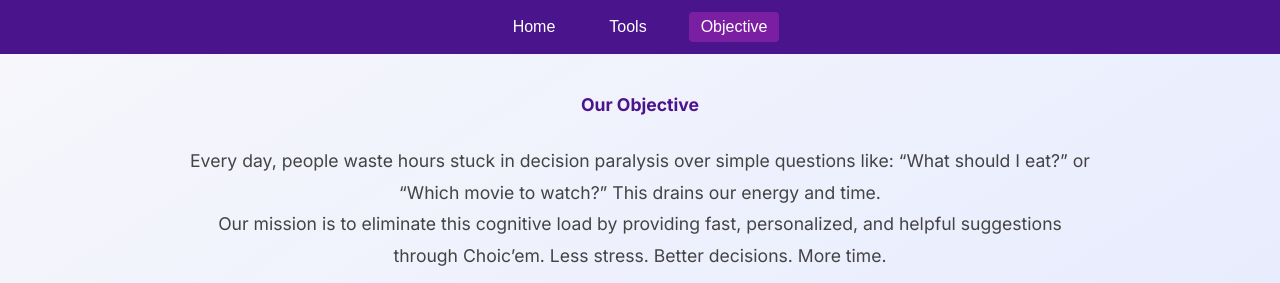
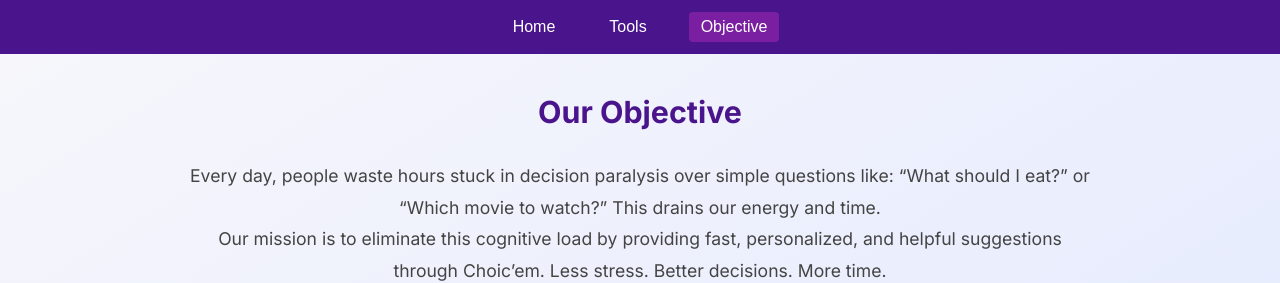
Before and after one commit to Rajbin-1/Choic-em, a plain HTML site: page index.html in a window 1280 px wide. Both pictures are taken after a click on the button "Objective". Shown: the top 283 px of the page. Drawn offline with Linux system fonts and the light colour scheme.

Commit message:
Update index.html

```diff
--- a/index.html
+++ b/index.html
@@ -241,7 +241,7 @@
 </main>
 
 <section id="objective-section">
- <b> <h2 style="text-align:center; margin-bottom: 30px; color:#4a148c;font-size: 1.1rem;">Our Objective</h2></b>
+ <b> <h2 style="text-align:center; margin-bottom: 30px; color:#4a148c;font-size: 1.9rem;">Our Objective</h2></b>
   <div class="objective-content">
     <p>
       Every day, people waste hours stuck in decision paralysis over simple questions like:
```
